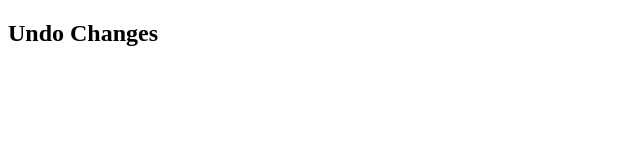
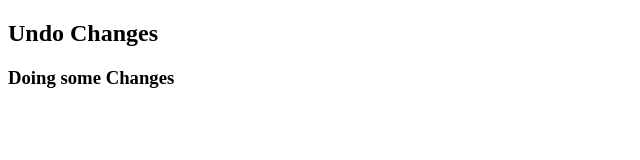
Before and after one commit to RaoSharifMansoob/Undo-Changes, a plain HTML site: page index.html in a window 1280 px wide. Shown: the whole page, without its empty margins (0-640 px from the left). Drawn offline with Linux system fonts and the light colour scheme.

Commit message:
doing some changes

```diff
--- a/index.html
+++ b/index.html
@@ -7,5 +7,6 @@
 </head>
 <body>
     <h2>Undo Changes</h2>
+    <h3>Doing some Changes</h3>
 </body>
 </html>
```
